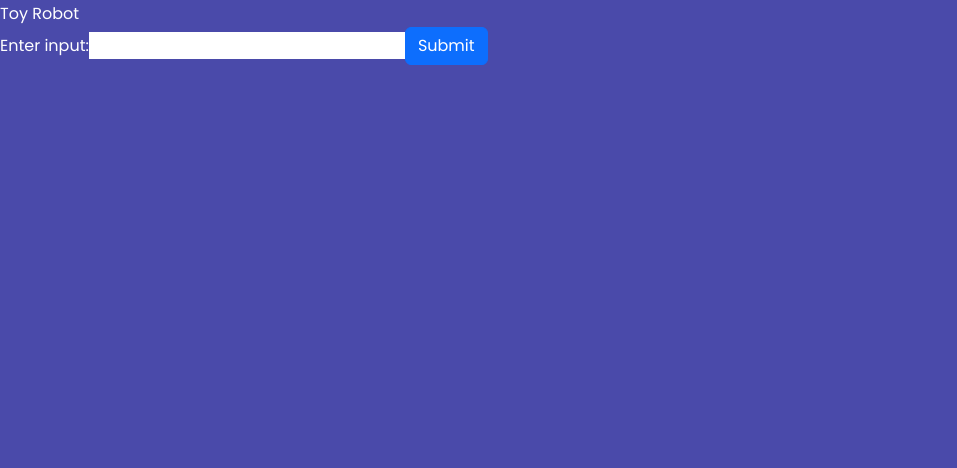
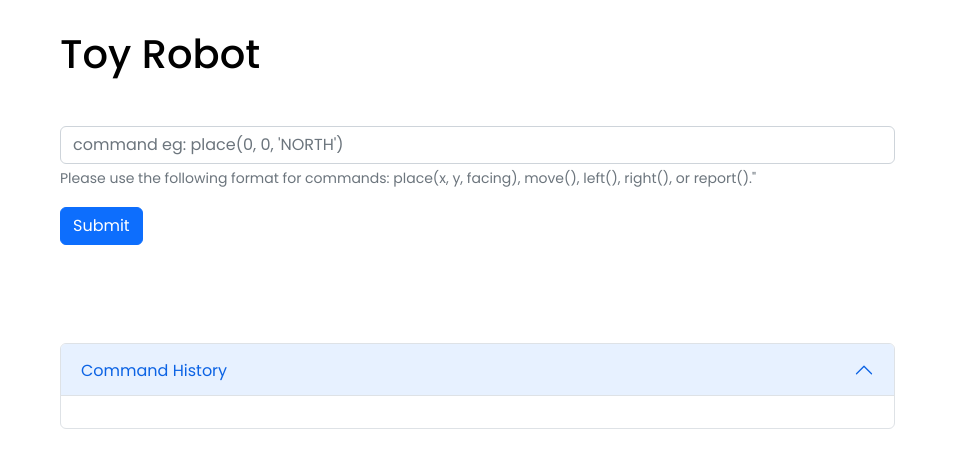
Before and after one commit to Yumi2121/ToyRobot-react-app, a React (Create React App) app: page / in a window 1280 px wide. Shown: the top 468 px of the page, without its empty margins (0-957 px from the left). Built offline with nearby package versions, Linux system fonts and the light colour scheme.

Commit message:
adding bootstrap for styling

```diff
--- a/src/App.js
+++ b/src/App.js
@@ -4,7 +4,6 @@ import Index from './page';
 function App() {
   return (
     <div className="App">
-      Toy Robot
       <Index />
     </div>
   );
--- a/src/index.css
+++ b/src/index.css
@@ -40,7 +40,28 @@ html {
 
 body {
   font-family: 'Poppins', sans-serif;
-  background: var(--color-bg);
-  color: var(--color-white);
+  background: white;
+  color: black;
   line-height: 1.7;
+  margin-left: 30px;
 }
+
+.alert {
+  width: 66%;
+  padding: 30px 10px 10px 30px;
+  margin-left: 30px;
+}
+
+.form {
+  width: 70%;
+  padding: 30px 10px 10px 30px;
+}
+
+.commandList{
+  width: 70%;
+  padding: 30px 10px 10px 30px;
+}
+
+h1 {
+  padding: 30px 10px 10px 30px;
+}
--- a/src/page/index.jsx
+++ b/src/page/index.jsx
@@ -1,8 +1,11 @@
 import React, { useState } from "react";
 import { placeCommandMatch, moveCommandMatch, leftCommandMatch, rightCommandMatch, reportCommandMatch, gridSize } from "../tools/constants";
 import Button from 'react-bootstrap/Button';
+import Form from 'react-bootstrap/Form';
+import Alert from 'react-bootstrap/Alert';
+import Accordion from 'react-bootstrap/Accordion';
+import ListGroup from 'react-bootstrap/ListGroup';
 
-import "./style.css";
 
 const Index = () => {
     const [inputValue, setInptValue] = useState('');
@@ -30,14 +33,14 @@ const Index = () => {
             commandType = 'report'
         } else {
             setUserMessage({
-                type: 'error',
+                type: 'danger',
                 text: "Invalid command, please input the command with correct format!"
             })
         }
 
         if (!isPlaced && commandType && commandType !== 'place') {
             setUserMessage({
-                type: 'error',
+                type: 'danger',
                 text: "Robot is not placed yet. Please use valid place command firstly"
             })
         } else {
@@ -64,7 +67,7 @@ const Index = () => {
         const {x, y, direction} = placeCommandProps(command);
         if (x > gridSize -1 || y > gridSize -1 || x<0 || y<0) {
             setUserMessage({
-                type: 'error',
+                type: 'danger',
                 text: `Invalid place, position was outside the table, please choose the valid posion within ${gridSize} X ${gridSize} unit`,
             })
             return;
@@ -78,7 +81,7 @@ const Index = () => {
         setIsPlaced(true);
         setUserMessage({
             type: 'success',
-            text: 'run successfully',
+            text: 'Function executed successfully.',
         });
     }
 
@@ -89,33 +92,33 @@ const Index = () => {
                 currentPosition.y < gridSize -1 && setCurrentPosition({...currentPosition, y: currentPosition.y + 1})
                 setUserMessage({
                     type: 'success',
-                    text: 'run successfully'
+                    text: 'Function executed successfully.'
                 });
                 break;
             case 'SOUTH':
                 currentPosition.y > 0 && setCurrentPosition({...currentPosition, y: currentPosition.y - 1})
                 setUserMessage({
                     type: 'success',
-                    text: 'run successfully',
+                    text: 'Function executed successfully.',
                 });
                 break;
             case 'EAST':
                 currentPosition.x < gridSize - 1 && setCurrentPosition({...currentPosition, x: currentPosition.x + 1})
                 setUserMessage({
                     type: 'success',
-                    text: 'run successfully'
+                    text: 'Function executed successfully.'
                 });
                 break;
             case 'WEST':
                 currentPosition.x > 0 && setCurrentPosition({...currentPosition, x: currentPosition.x - 1})
                 setUserMessage({
                     type: 'success',
-                    text: 'run successfully'
+                    text: 'Function executed successfully.'
                 });
                 break;
             default:
                 setUserMessage({
-                    type: 'success',
+                    type: 'danger',
                     text: 'Cannot move the robot, it will fall off the table!'
                 })
         }
@@ -169,14 +172,13 @@ const Index = () => {
             case 'move':
                 handleMove();
                 setCommandList(prevState => [...prevState, inputValue])
-                // ?????
                 break;
             case 'left':
                 handleDirecTurn('left')
                 setCommandList(prevState => [...prevState, inputValue])
                 setUserMessage({
                     type: 'success',
-                    text: 'run successfully'
+                    text: 'Function executed successfully.'
                 });
                 break;
             case 'right':
@@ -184,12 +186,12 @@ const Index = () => {
                 setCommandList(prevState => [...prevState, inputValue])
                 setUserMessage({
                     type: 'success',
-                    text: 'run successfully',
+                    text: 'Function executed successfully.',
                 });
                 break;
             case 'report':
                 setUserMessage({
-                    type: 'message',
+                    type: 'primary',
                     text: `${currentPosition.x}, ${currentPosition.y}, ${currentPosition.direction}`
                 });
                 setCommandList(prevState => [...prevState, inputValue])
@@ -206,24 +208,41 @@ const Index = () => {
         handleInputCommand(inputValue)
     }
 
+
     return (
         <>
-        <form className='form' onSubmit={handleSubmit}>
-            <label>
-                Enter input:
-                <input type="text" value={inputValue} onChange={(e) => {setInptValue(e.target.value)}} />
-            </label>
-            <Button className='btn-submit-form' variant="primary" type='submit'>Submit</Button>
-        </form>
+        <h1>Toy Robot</h1>
+        <Form className="form" onSubmit={handleSubmit}>
+            <Form.Group className="mb-3">
+                {/* <Form.Label>Command</Form.Label> */}
+                <Form.Control type="text" value={inputValue} onChange={(e) => {setInptValue(e.target.value)}} placeholder="command eg: place(0, 0, 'NORTH')" />
+                <Form.Text className="text-muted">
+                    Please use the following format for commands: place(x, y, facing), move(), left(), right(), or report()."
+                </Form.Text>
+            </Form.Group>
 
-        <div className="commandList">
-        {commandList.map((item) =>
-            <div key={item}>{item}</div>
-        )}
-        </div>
-        <p style={{ color: userMessage.type === 'error' ? 'red' : userMessage.type === 'success' ? 'green' : 'blue' }}>
-            <b>{userMessage.text}</b>
-        </p>
+            <Button variant="primary" type="submit">
+                Submit
+            </Button>
+        </Form>
+
+
+        <Alert className="alert" key={userMessage.type} variant={userMessage.type}>
+            {userMessage.text}
+        </Alert>
+
+        <Accordion  className="commandList" defaultActiveKey="0">
+            <Accordion.Item eventKey="0">
+                <Accordion.Header>Command History</Accordion.Header>
+                    <Accordion.Body>
+                        <ListGroup as="ol" numbered>
+                        {commandList.map((item) =>
+                            <ListGroup.Item as="li">{item}</ListGroup.Item>
+                        )}
+                        </ListGroup>
+                    </Accordion.Body>
+            </Accordion.Item>
+            </Accordion>
         </>
     )
 }
```
Also changed, not shown: src/page/style.css (deleted, +0 -10 lines).
